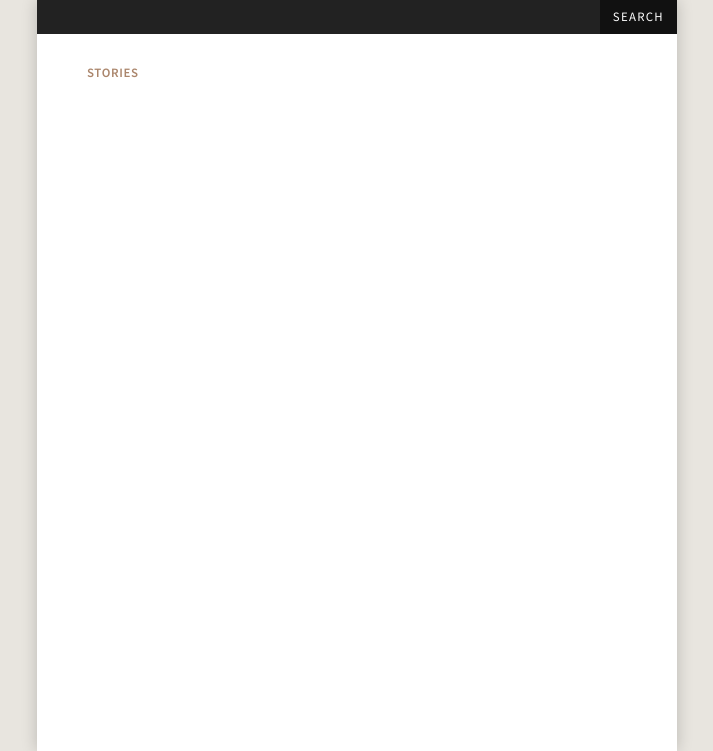
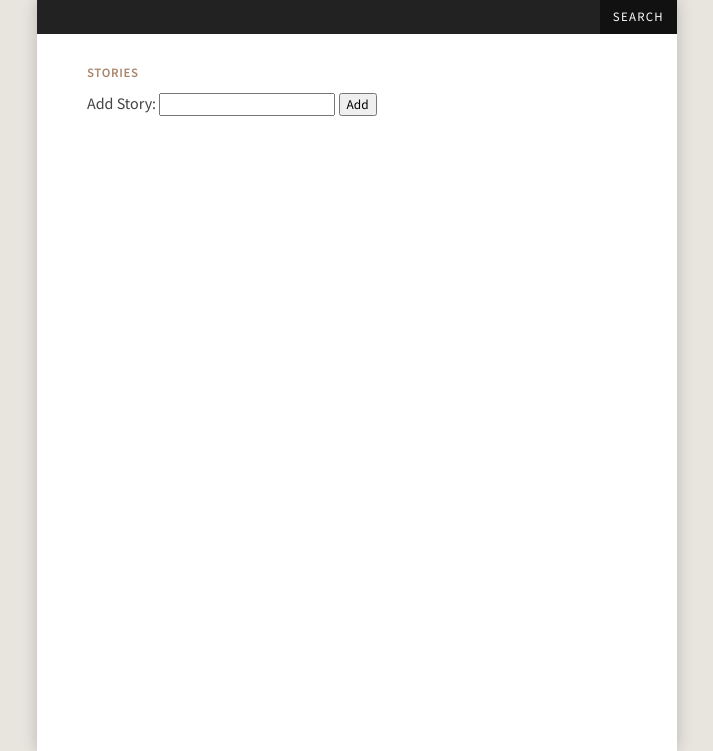
Before and after one commit to mod2/storybook, a Django app: page / in a window 1280 px wide. Shown: the part 49-800 px from the top of the page, without its empty margins (283-996 px from the left). Run offline with Django 3.2, Linux system fonts and the light colour scheme; the visitor is signed in with stand-in values (Sample User, id 1); data that the repository does not hold is empty.

Commit message:
Adds ability to add a new story from the main home/dashboard page.

```diff
--- a/storybook/models.py
+++ b/storybook/models.py
@@ -5,6 +5,7 @@ from django.utils import timezone
 from autoslug import AutoSlugField
 
 import mistune
+
 
 class Story(models.Model):
     STATUSES = (
@@ -15,10 +16,11 @@ class Story(models.Model):
 
     title = models.TextField()
     slug = AutoSlugField(populate_from='title')
-    status = models.CharField(max_length=10, choices=STATUSES)
+    status = models.CharField(max_length=10, choices=STATUSES,
+                              default=STATUSES[0][0])
     created = models.DateTimeField(auto_now_add=True)
     last_modified = models.DateTimeField(auto_now=True, default=timezone.now())
-    order = models.PositiveSmallIntegerField()
+    order = models.PositiveSmallIntegerField(default=50)
 
     def __unicode__(self):
         return self.title
--- a/storybook/static/storybook.js
+++ b/storybook/static/storybook.js
@@ -203,6 +203,27 @@ $(document).ready(function() {
 	});
 
 
+	$("#add-story-submit").on("click", function() {
+		var url = "/api/story/";
+		var payload = {
+			'title': $("#new-story-title").val().trim(),
+		};
+
+		$.ajax({
+			url: url,
+			method: 'POST',
+			contentType: 'application/json',
+			data: JSON.stringify(payload),
+			success: function(data) {
+				window.location.href = "/";
+			},
+			error: function(data) {
+				console.log("error", data);
+			},
+		});
+	});
+
+
 	// Delete selected scene
 	$("a.delete-scene").on("click", function() {
 		var storySlug = $("#main").attr("data-story-slug");
--- a/storybook/templates/home.html
+++ b/storybook/templates/home.html
@@ -21,6 +21,11 @@
 			</a>
 		</div>
 		{% endfor %}
+		<div id='add-story'>
+			<label>Add Story:</label>
+			<input type='text' name='title', id='new-story-title' />
+			<input type='submit' id='add-story-submit' value='Add'/>
+		</div>
 	</div>
 </section>
 
--- a/storybook/urls.py
+++ b/storybook/urls.py
@@ -13,6 +13,7 @@ urlpatterns = patterns('',
     url(r'^story/(.+?)/$', 'storybook.views.story', name='story'),
 
     # Web services
+    url(r'^api/story/$', 'storybook.views.ws_add_story', name='ws_add_story'),
     url(r'^api/story/(.+?)/reorder-scenes/$', 'storybook.views.ws_reorder_scenes', name='ws_reorder_scenes'),
     url(r'^api/story/(.+?)/(.+?)/add-revision/$', 'storybook.views.ws_add_revision', name='ws_add_revision'),
     url(r'^api/story/(.+?)/(.+?)/update-revision/(.+?)/$', 'storybook.views.ws_update_revision', name='ws_update_revision'),
--- a/storybook/views.py
+++ b/storybook/views.py
@@ -149,3 +149,16 @@ def ws_add_scene(request, story_slug):
         scene.save()
 
         return JsonResponse(json.dumps({ "status": "success", "id": scene.id }), safe=False)
+
+
+def ws_add_story(request):
+    """ Add a new story. """
+
+    if request.is_ajax() and request.method == 'POST':
+        data = json.loads(request.body.decode())
+        title = data['title'].strip()
+        title = title if title else 'Untitled'
+        story = Story.objects.create(title=title)
+        return JsonResponse(json.dumps({'status': 'success', 'id': story.id}), safe=False)
+    else:
+        return JsonResponse(json.dumps({'status': 'error', 'error': "Couldn't create a new story."}), safe=False)
```
Also changed, not shown: storybook/migrations/0004_auto_20150520_1406.py (added).
